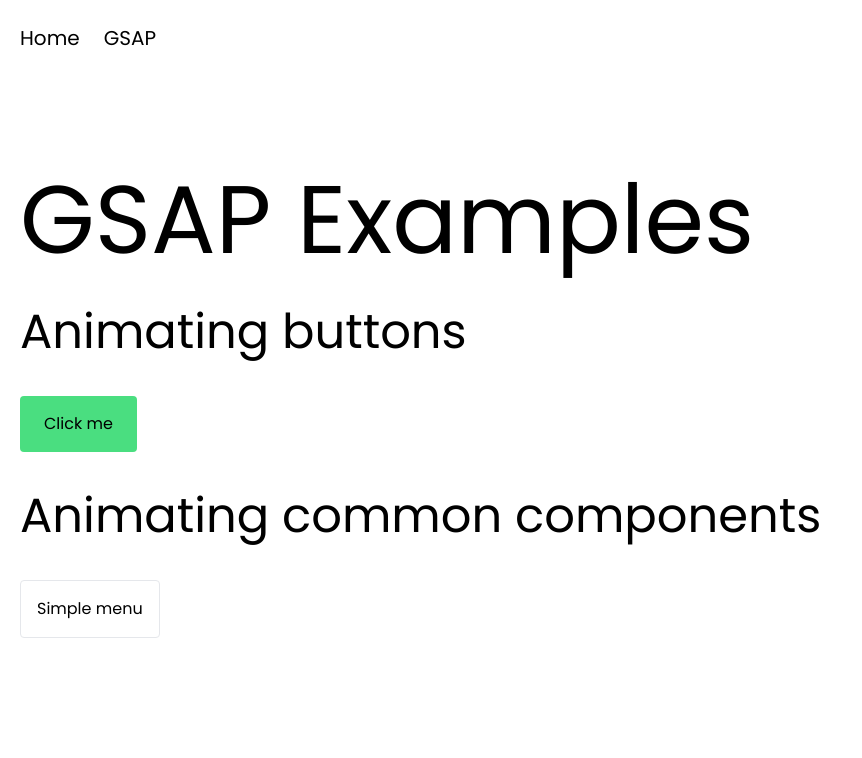
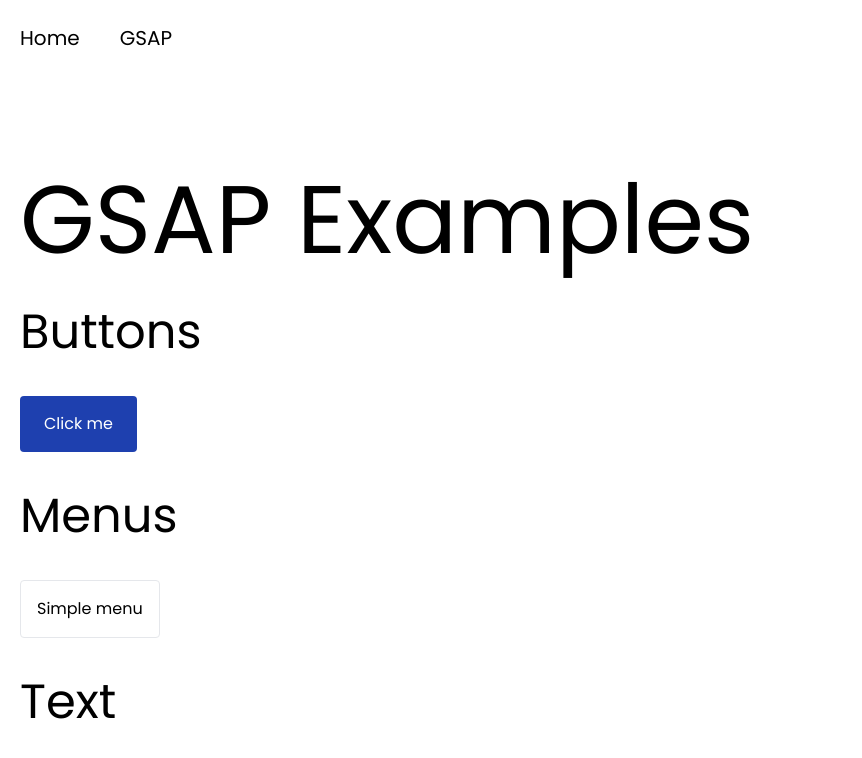
Before and after one commit to Jwakers/animation-standards, a Next.js app: page /gsap/examples in a window 1280 px wide. Shown: the top 758 px of the page, without its empty margins (0-862 px from the left). Built offline with nearby package versions, Linux system fonts and the light colour scheme.

Commit message:
Updated button

```diff
--- a/src/app/gsap/examples/page.tsx
+++ b/src/app/gsap/examples/page.tsx
@@ -1,6 +1,6 @@
 import Container from "@/components/container";
 import Dropdown from "@/components/dropdown";
-import SpinButton from "@/components/spin-button";
+import RippleButton from "@/components/ripple-button";
 
 export default function ExamplesPage() {
   return (
@@ -8,11 +8,13 @@
       <Container className="flex flex-col items-start gap-y-10 py-24">
         <h1 className="text-8xl">GSAP Examples</h1>
 
-        <h2 className="text-5xl">Animating buttons</h2>
-        <SpinButton />
+        <h2 className="text-5xl">Buttons</h2>
+        <RippleButton />
 
-        <h2 className="text-5xl">Animating common components</h2>
+        <h2 className="text-5xl">Menus</h2>
         <Dropdown />
+
+        <h2 className="text-5xl">Text</h2>
       </Container>
     </main>
   );
--- a/src/app/page.tsx
+++ b/src/app/page.tsx
@@ -17,7 +17,6 @@
     trigger: containerRef.current,
     start: "top 20%",
     end: "bottom top",
-    markers: true,
     scrub: 0.5,
   };
 
@@ -90,6 +89,7 @@
             d="M0,32L60,69.3C120,107,240,181,360,197.3C480,213,600,171,720,165.3C840,160,960,192,1080,202.7C1200,213,1320,203,1380,197.3L1440,192L1440,320L1380,320C1320,320,1200,320,1080,320C960,320,840,320,720,320C600,320,480,320,360,320C240,320,120,320,60,320L0,320Z"
           ></path>
         </svg>
+        <div className="absolute bottom-0 z-40 h-16 w-full bg-[#0099ff]"></div>
       </div>
       <div className="h-screen"></div>
     </main>
--- a/src/components/nav.tsx
+++ b/src/components/nav.tsx
@@ -26,7 +26,7 @@
   return (
     <nav ref={container}>
       <Container className="relative">
-        <ul className="flex gap-6 py-6">
+        <ul className="flex gap-10 py-6">
           <li
             className="text-xl"
             onMouseEnter={handleMouseEnter}
@@ -42,7 +42,7 @@
             <Link href="/gsap">GSAP</Link>
           </li>
         </ul>
-        <hr className="rule absolute bottom-0 w-0 border-b border-red-400" />
+        <hr className="rule absolute bottom-0 w-0 border-b border-blue-800" />
       </Container>
     </nav>
   );
--- /dev/null
+++ b/src/components/ripple-button.tsx
@@ -0,0 +1,44 @@
+"use client";
+
+import { gsap } from "gsap";
+import { useGSAP } from "@gsap/react";
+import { useRef } from "react";
+
+export default function RippleButton() {
+  const ref = useRef<HTMLButtonElement>(null);
+  const { contextSafe } = useGSAP({ scope: ref });
+
+  const handleClick = contextSafe((e: MouseEvent) => {
+    if (!ref.current) return;
+
+    const { clientX, clientY } = e;
+    const { x, y } = ref.current.getBoundingClientRect();
+    const left = clientX - x;
+    const top = clientY - y;
+
+    gsap.set(".circle", { left, top });
+    gsap.fromTo(
+      ".circle",
+      {
+        scale: 0,
+        opacity: 1,
+      },
+      {
+        scale: 1,
+        opacity: 0,
+      },
+    );
+  }) as React.MouseEventHandler<HTMLButtonElement>;
+
+  return (
+    <button
+      type="button"
+      className="button relative overflow-hidden rounded bg-blue-800 px-6 py-4 text-white"
+      onClick={handleClick}
+      ref={ref}
+    >
+      Click me
+      <span className="circle absolute aspect-square w-[200%] origin-center -translate-x-1/2 -translate-y-1/2 scale-0 rounded-full bg-white"></span>
+    </button>
+  );
+}
--- a/src/components/spin-button.tsx
+++ /dev/null
@@ -1,40 +0,0 @@
-"use client";
-
-import { gsap } from "gsap";
-import { useGSAP } from "@gsap/react";
-import { useRef } from "react";
-
-export default function SpinButton() {
-  const ref = useRef<HTMLDivElement>(null);
-  const anim = useRef<GSAPTween>();
-  const { contextSafe } = useGSAP({ scope: ref });
-
-  useGSAP(() => {
-    anim.current = gsap.to(".spin-button", {
-      rotate: 180,
-      x: 100,
-      backgroundColor: "red",
-      color: "white",
-      paused: true,
-    });
-  }, []);
-
-  const handleClick = contextSafe(() => {
-    if (!anim.current) return;
-    if (anim.current.paused()) return anim.current.paused(false);
-
-    anim.current.reversed(!anim.current.reversed());
-  });
-
-  return (
-    <div ref={ref}>
-      <button
-        type="button"
-        className="spin-button rounded bg-green-400 px-6 py-4"
-        onClick={handleClick}
-      >
-        Click me
-      </button>
-    </div>
-  );
-}
```
